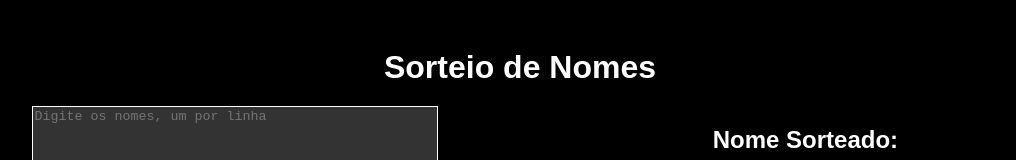
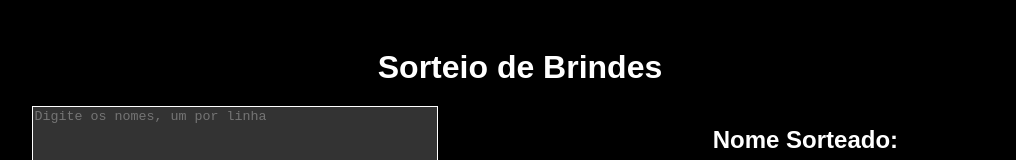
Before and after one commit to CodeNinja037/SorteiodeBrindes, a plain HTML site: page index.html in a window 1280 px wide. Shown: the top 160 px of the page, without its empty margins (120-1136 px from the left). Drawn offline with Linux system fonts and the light colour scheme.

Commit message:
Update index.html

```diff
--- a/index.html
+++ b/index.html
@@ -7,7 +7,7 @@
     <link rel="stylesheet" href="style.css">
 </head>
 <body>
-    <h1>Sorteio de Nomes</h1>
+    <h1>Sorteio de Brindes</h1>
     <div class="container">
         <div class="left">
             <textarea id="nomes" rows="10" cols="30" placeholder="Digite os nomes, um por linha"></textarea><br>
```
